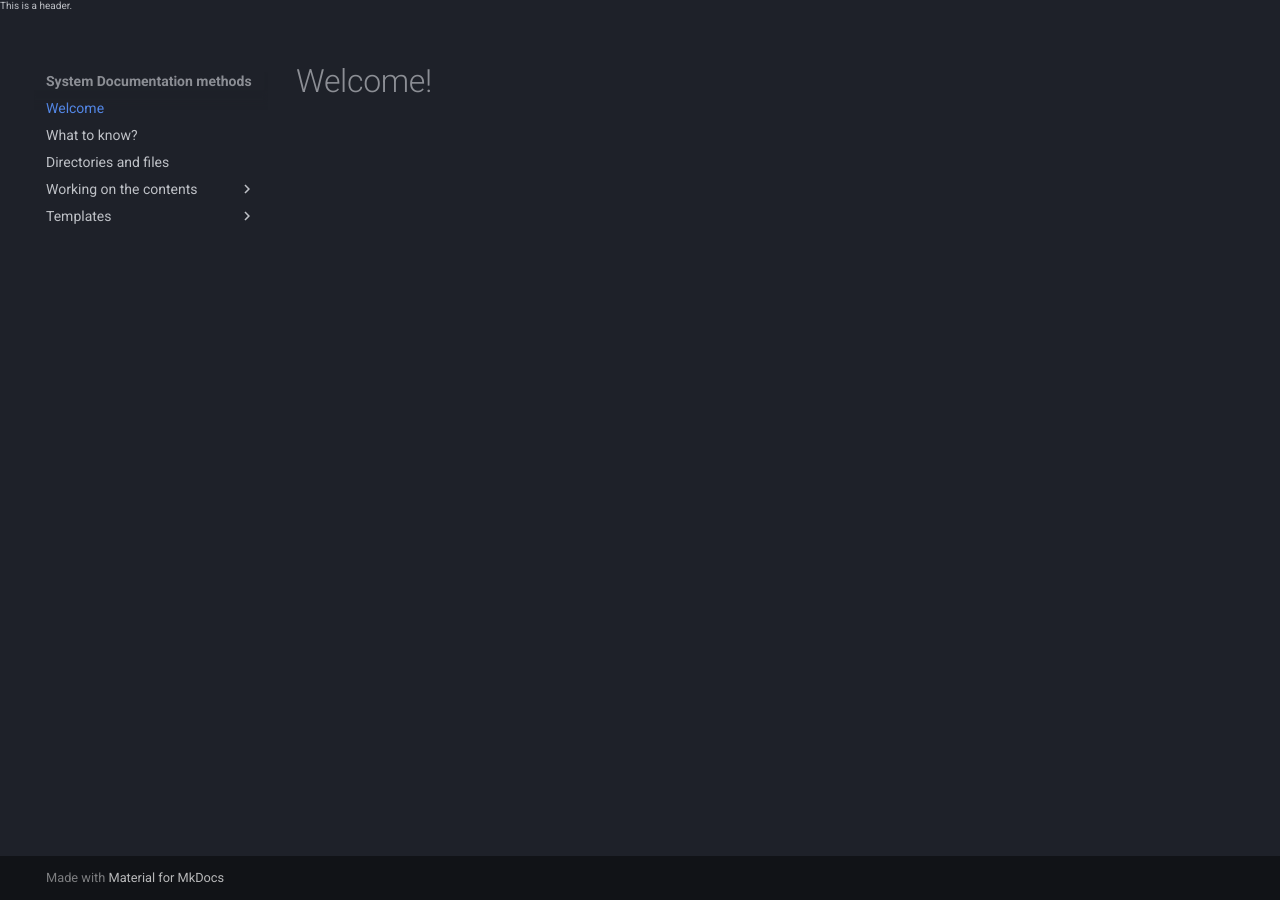
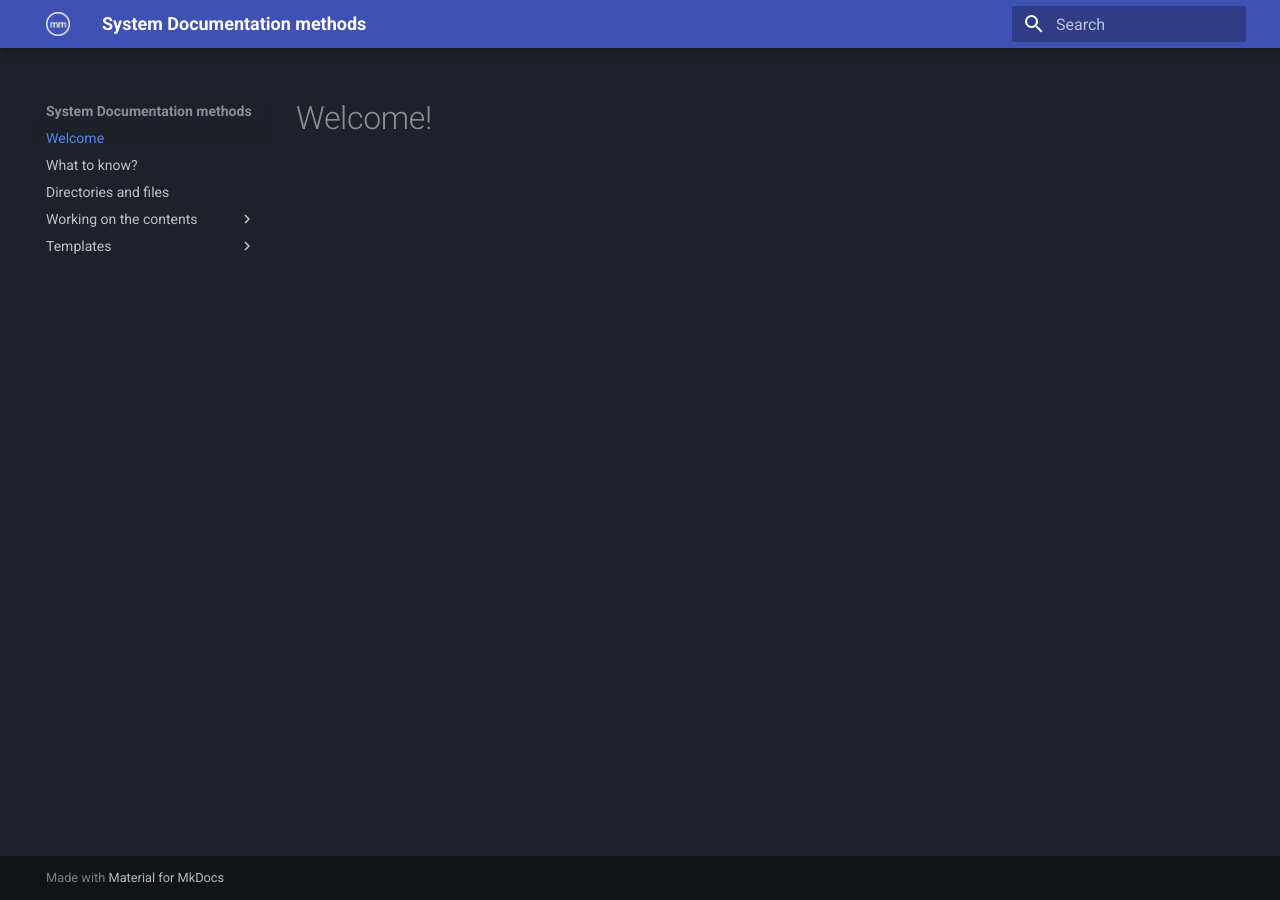
Before and after one commit to dolpotech/docs_system, an MkDocs documentation site: the page built from docs/index.md, in a window 1280 px wide. Built offline with MkDocs 1.6.1 and Material for MkDocs 9.7.7, drawn with Linux system fonts in a browser that asks for light colours.

Commit message:
header fix

```diff
--- a/docs/overrides/main.html
+++ b/docs/overrides/main.html
@@ -1,5 +1,5 @@
 {% extends "base.html" %}
 
-{% block header %}
-This is a header.
-{% endblock %}
+<!--{% block style %}-->
+
+<!--{% endblock %}-->
```
